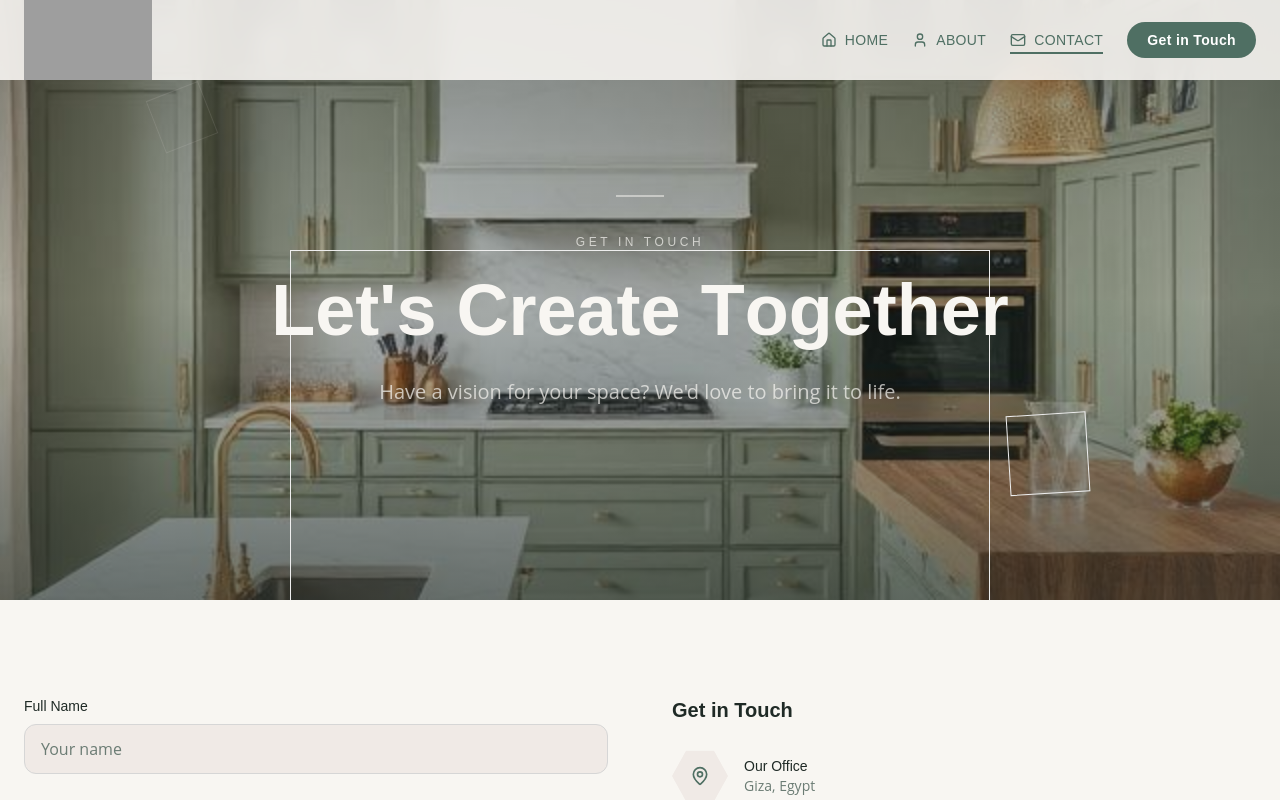
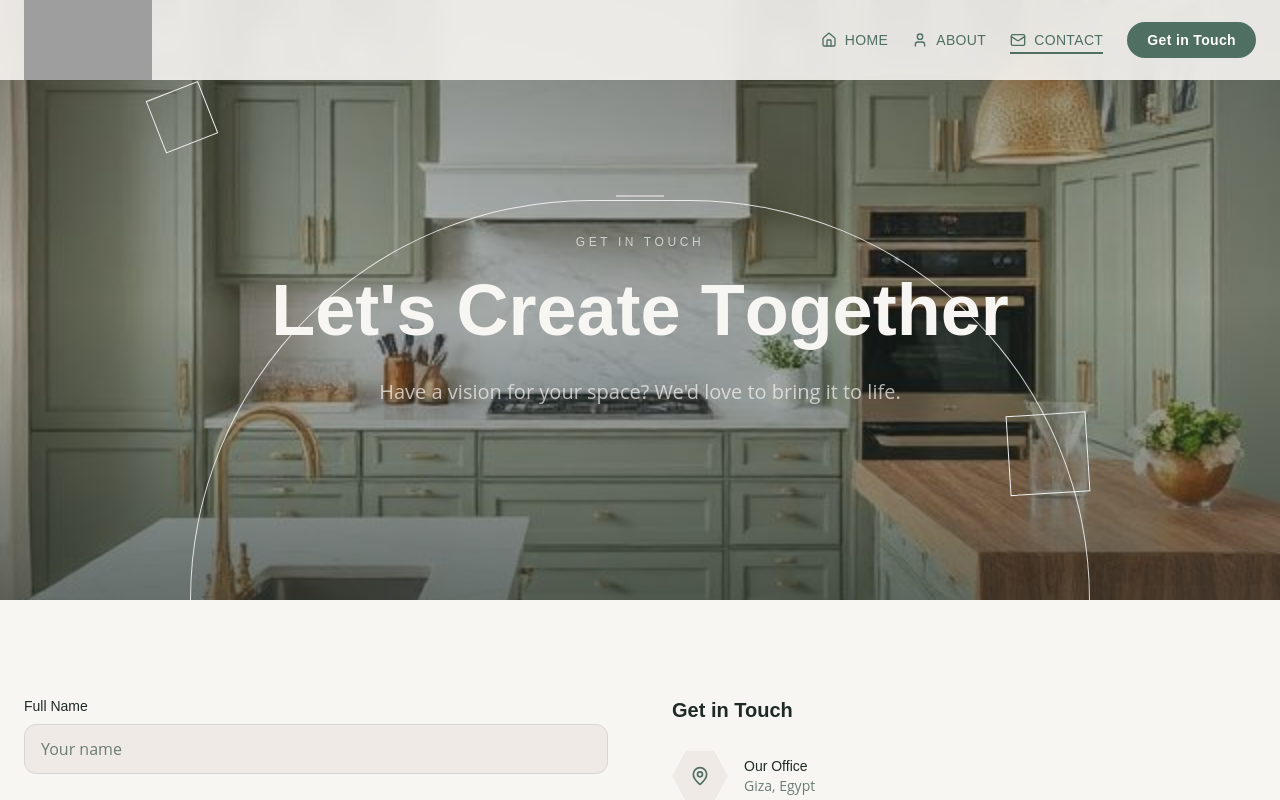
Before and after one commit to Mahmoud-Nasser1/DecoHub, a React (Vite) app: page /contact in a window 1280 px wide. Shown: the top 800 px of the page. Built offline with nearby package versions, Linux system fonts and the light colour scheme; grey boxes are pictures that could not be loaded.

Commit message:
fix shape

```diff
--- a/src/pages/contactUs/components/First.jsx
+++ b/src/pages/contactUs/components/First.jsx
@@ -32,7 +32,7 @@ const First = () => {
 
       {/* Decorative hexagons */}
       <motion.div
-        className="absolute top-24 left-[12%] w-14 h-14 hexagon border border-accent-foreground/10"
+        className="absolute top-24 left-[12%] w-14 h-14 hexagon border border-accent-foreground/8"
         animate={{ rotate: 360, y: [0, -8, 0] }}
         transition={{
           rotate: { duration: 30, repeat: Infinity, ease: "linear" },
@@ -50,8 +50,16 @@ const First = () => {
       />
 
       {/* Arch */}
-      <div className="absolute bottom-0 left-1/2 -translate-x-1/2 w-[500px] md:w-[700px] h-[250px] md:h-[350px] border-t border-l border-r border-accent-foreground/8 arch pointer-events-none" />
-
+      <div
+        className="absolute bottom-0 left-1/2 -translate-x-1/2
+  w-[600px] md:w-[900px]
+  h-[300px] md:h-[400px]
+  border-t border-l border-r
+  border-white/80
+  rounded-t-full
+  pointer-events-none
+  z-0"
+      />
       {/* Content */}
       <motion.div
         className="container mx-auto px-6 relative z-7"
```
